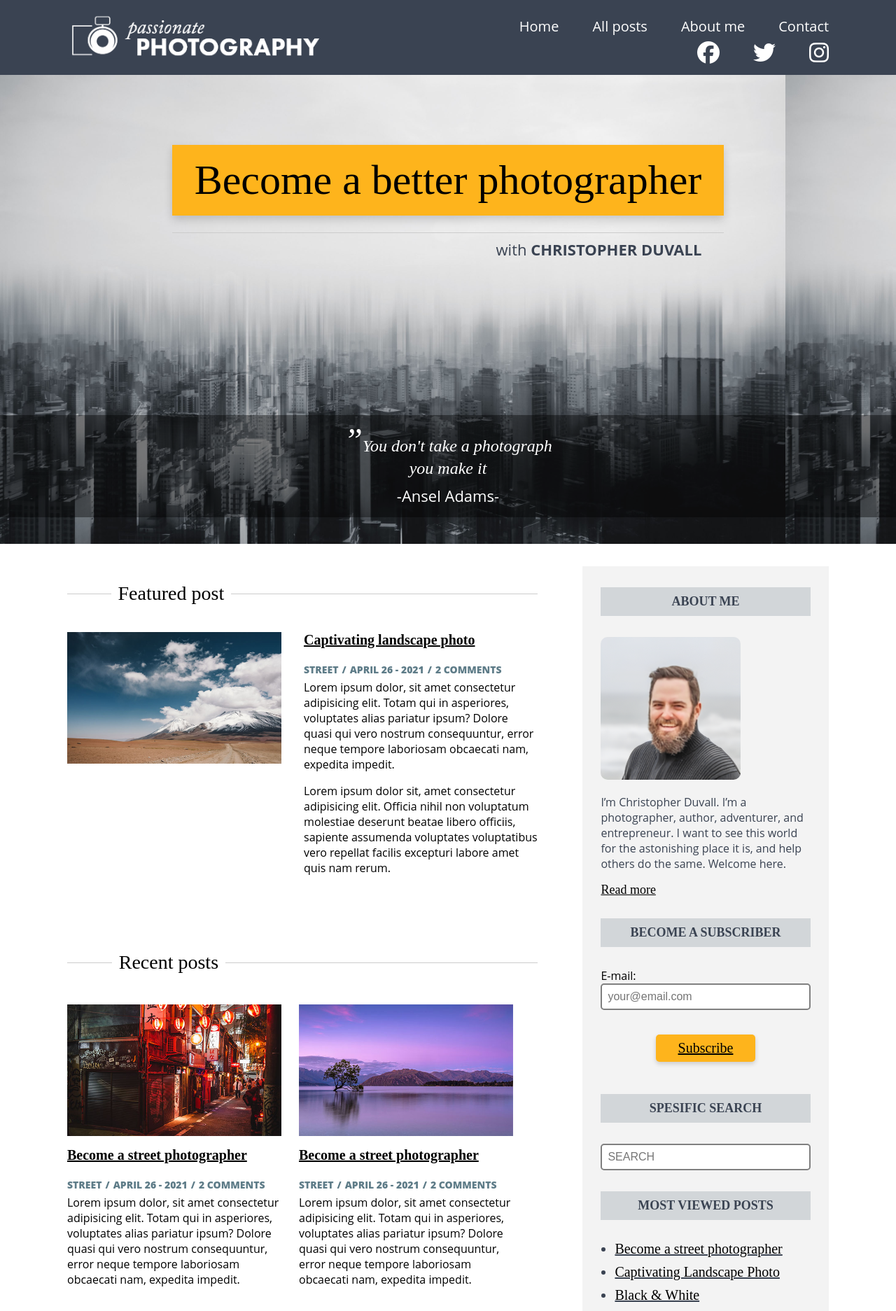
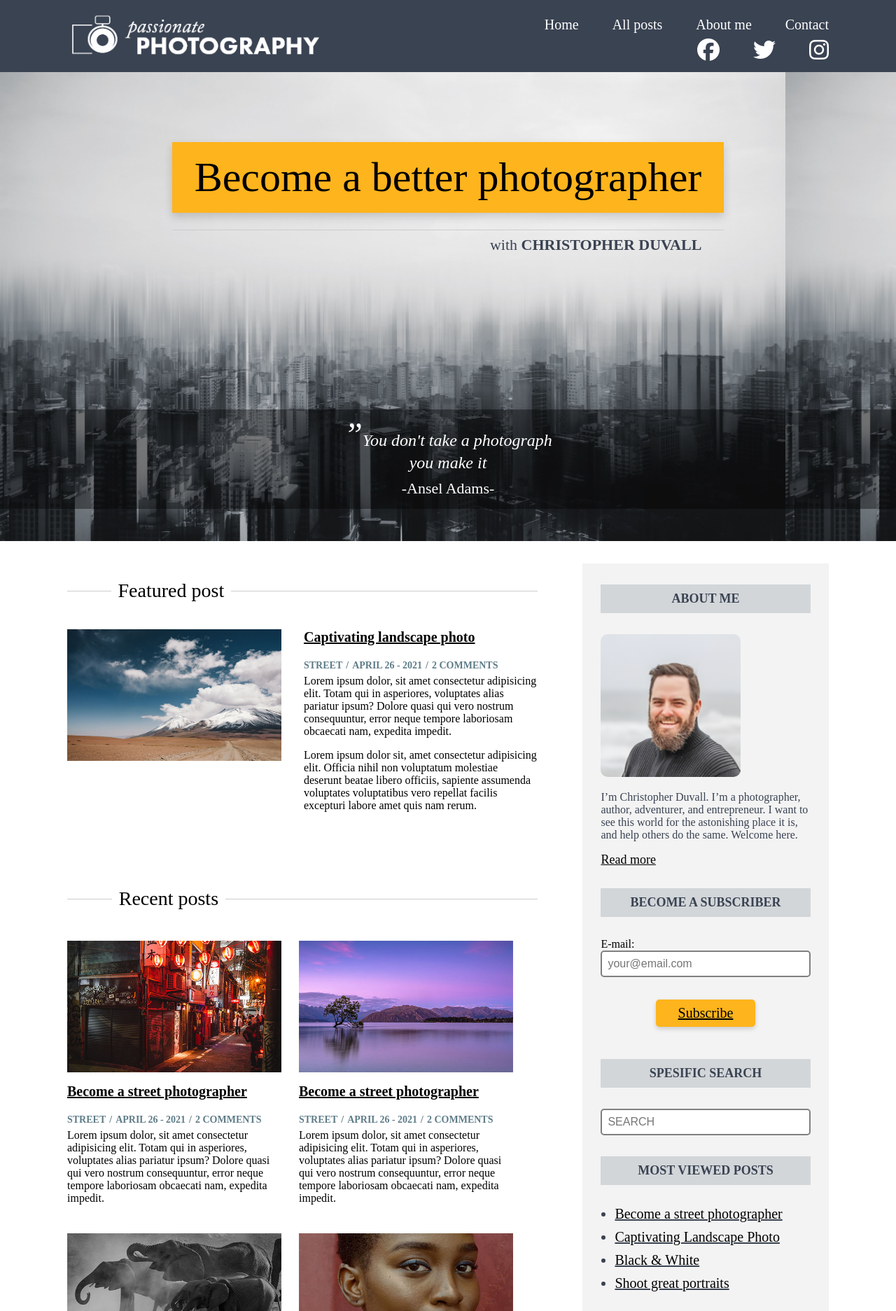
Before and after one commit to 7oiden/passionate-photography-exam-1, a PHP site: page / in a window 1280 px wide. Shown: the top 1873 px of the page at 70% size. Run offline with PHP 8.4, Linux system fonts and the light colour scheme; some libraries are stand-ins or nearby versions; some web fonts are replaced.

Commit message:
font fix

```diff
--- a/styles/imports/common_styles.css
+++ b/styles/imports/common_styles.css
@@ -8,10 +8,10 @@
   --beige: #fff8f0;
   --white: #fff;
   --black: #000;
-  --century-gothic: "century gothic";
-  --open-sans: "open sans";
-  --adobe-caslon: "adobe caslon pro regular";
-  --proxima-nova: "proxima nova";
+  --century-gothic: "century-gothic";
+  --open-sans: "open-sans";
+  --adobe-caslon: "adobe-caslon-pro";
+  --proxima-nova: "proxima-nova";
   --center: 0 auto 0 auto;
 }
 
```
